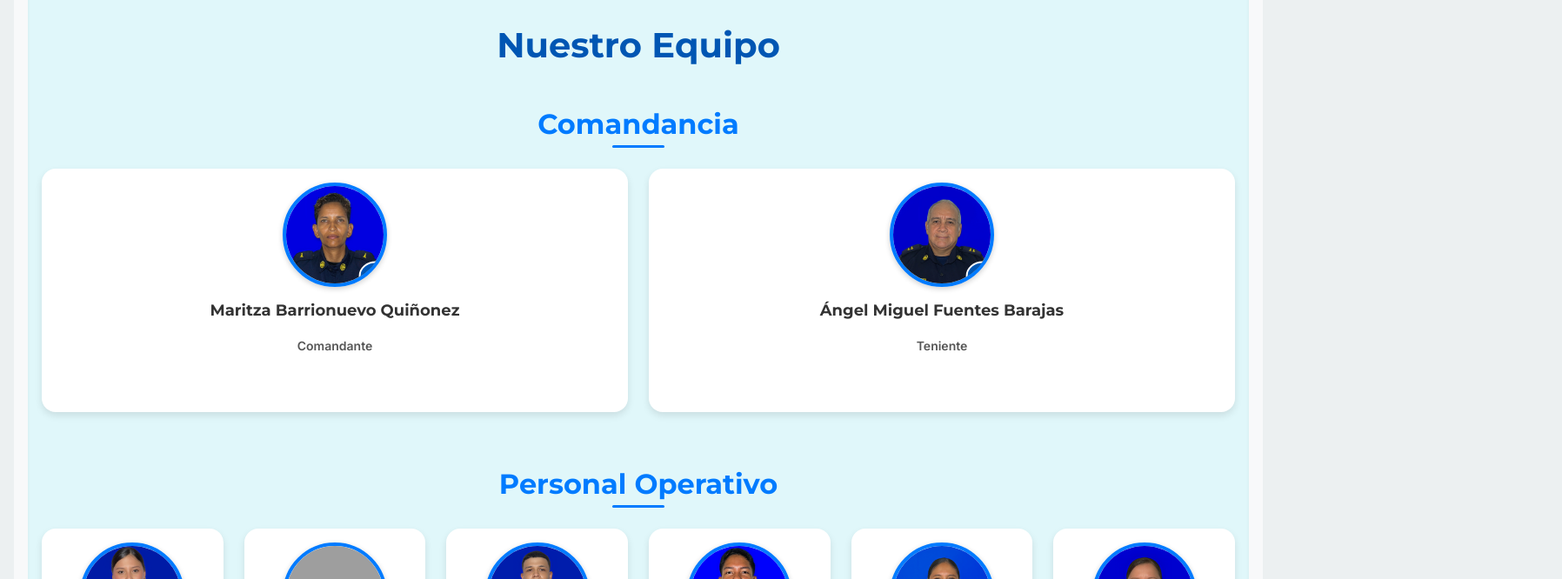
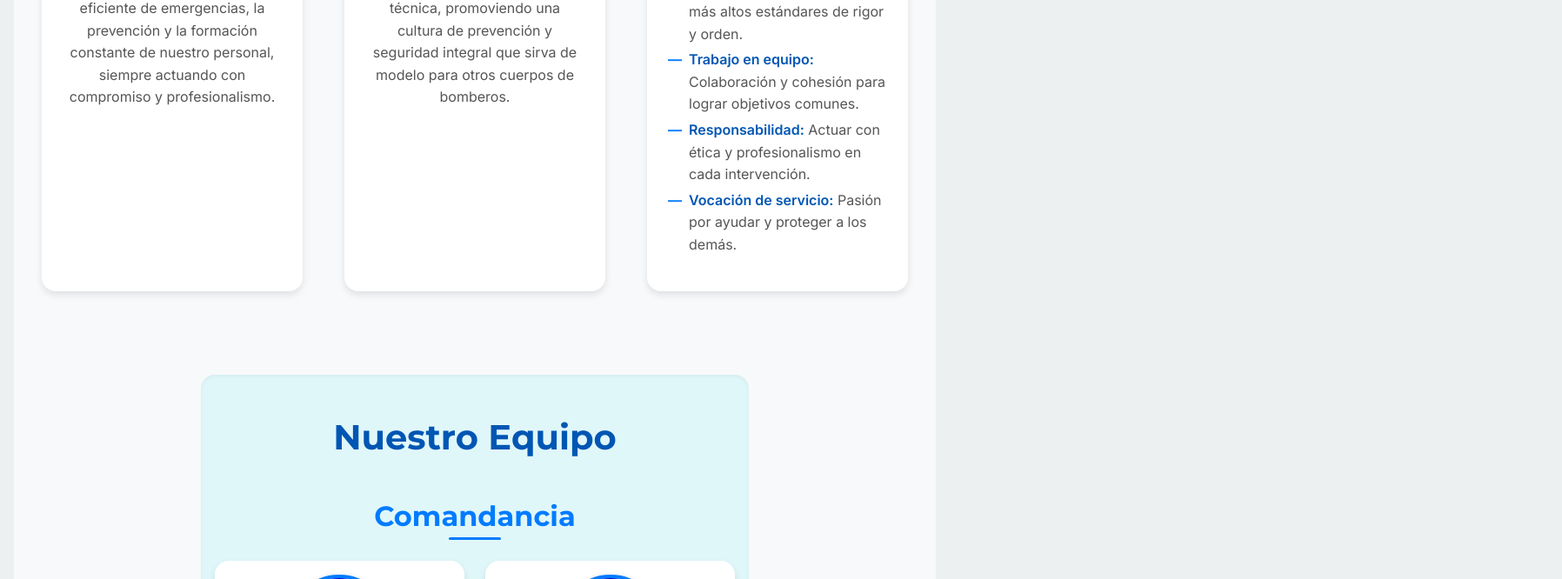
Before and after one commit to ranger22ss/bomberos-san-alberto-web, a React (Create React App) app: page /nosotros in a window 1280 px wide. Shown: the part 2134-2800 px from the top of the page at 87% size, 1796 px wide, since content can reach past the window. Built offline with nearby package versions, Linux system fonts and the light colour scheme; grey boxes are pictures that could not be loaded.

Commit message:
fix: Ajustado CSS de Contacto y Nosotros para el layout de dos columnas

```diff
--- a/src/pages/Nosotros.css
+++ b/src/pages/Nosotros.css
@@ -2,6 +2,7 @@
 @import url('https://fonts.googleapis.com/css2?family=Inter:wght@300;400;600;700;800&display=swap');
 
 /* Variables CSS (Deberían estar en index.css idealmente, pero las pongo aquí para que las tengas a mano) */
+/* Si ya tienes estas variables en index.css, ELIMINA esta sección :root de aquí para evitar duplicados. */
 :root {
     /* Colores primarios y de acento */
     --color-primary: #007bff; /* Azul vibrante */
@@ -43,24 +44,27 @@
     --font-size-hero: 3.5rem; /* Títulos de héroe */
 }
 
-/* Estilos globales para el body cuando el modal está abierto */
+/* Estilos globales para el body cuando el modal está abierto (no relacionados con el layout de página) */
 body.no-scroll {
     overflow: hidden;
 }
 
 /* Contenedor principal de la página Nosotros */
+/* --- CAMBIO CLAVE AQUÍ: Ajustar para que no impida el sidebar --- */
 .nosotros-main-container {
-    min-height: 100vh;
-    background-color: var(--color-background-body);
+    /* min-height: 100vh; */ /* ELIMINAR O AJUSTAR: El layout principal de App.js ya maneja la altura */
+    background-color: var(--color-background-body); /* Fondo de la página */
     color: var(--color-text-primary);
     font-family: 'Inter', sans-serif;
     display: flex;
-    flex-direction: column; /* Para apilar secciones verticalmente */
+    flex-direction: column;
+    padding: var(--spacing-md); /* Añadir un padding general para evitar que el contenido toque los bordes del main-content-area */
+    box-sizing: border-box; /* Incluye padding en el ancho total */
 }
 
 /* Sección Hero (cabecera) */
 .nosotros-hero-section {
-    background: linear-gradient(rgba(0, 0, 0, 0.5), rgba(0, 0, 0, 0.5)), url('https://via.placeholder.com/1920x400/007bff/ffffff?text=Bomberos+San+Alberto+Hero') no-repeat center center/cover; /* Reemplaza con tu imagen de fondo real */
+    background: linear-gradient(rgba(0, 0, 0, 0.5), rgba(0, 0, 0, 0.5)), url('https://via.placeholder.com/1920x400/007bff/ffffff?text=Bomberos+San+Alberto+Hero') no-repeat center center/cover;
     padding: var(--spacing-xxl) var(--spacing-md);
     text-align: center;
     color: var(--color-text-light);
@@ -68,13 +72,18 @@ body.no-scroll {
     flex-direction: column;
     justify-content: center;
     align-items: center;
-    position: relative; /* Para el mt-[-80px] de la historia */
-    height: 300px; /* Altura fija para el hero */
+    position: relative;
+    height: 300px;
+    /* max-width: 100%; No es necesario ya que el padre lo controla */
+    /* margin: 0 auto; No es necesario aquí, la flexbox del padre lo manejará */
+    border-radius: var(--spacing-md); /* Puedes añadir border-radius para que se vea más moderno */
+    overflow: hidden; /* Asegura que la imagen de fondo respete el border-radius */
+    margin-bottom: var(--spacing-xl); /* Espacio antes de la siguiente sección */
 }
 
 .nosotros-h1 {
     font-size: var(--font-size-hero);
-    font-weight: 800; /* Extra bold */
+    font-weight: 800;
     margin-bottom: var(--spacing-md);
     text-shadow: 2px 2px 4px rgba(0, 0, 0, 0.4);
 }
@@ -82,7 +91,7 @@ body.no-scroll {
 .nosotros-hero-subtitle {
     font-size: var(--font-size-lg);
     line-height: 1.5;
-    max-width: 900px; /* Para controlar el ancho del subtítulo */
+    max-width: 900px;
     padding: 0 var(--spacing-md);
     text-shadow: 1px 1px 3px rgba(0, 0, 0, 0.3);
 }
@@ -90,21 +99,23 @@ body.no-scroll {
 /* Sección Historia */
 .nosotros-historia {
     padding: var(--spacing-xl) var(--spacing-md);
-    margin: calc(-1 * var(--spacing-xl)) auto 0; /* Esto levanta la sección */
-    width: calc(100% - (2 * var(--spacing-md))); /* Ajusta el ancho para el margin */
-    max-width: 1200px; /* Similar a max-w-6xl */
+    /* --- CAMBIO CLAVE AQUÍ: Ajustar márgenes y ancho --- */
+    /* El margin negativo con auto puede causar problemas. Lo reemplazamos con un margin-top normal y un ancho máximo dentro del main-content-area */
+    margin: var(--spacing-lg) auto; /* Ajuste para separar del hero y centrar internamente */
+    /* width: calc(100% - (2 * var(--spacing-md))); */ /* Ya no es necesario si main-content-area tiene padding */
+    max-width: 1000px; /* Limita el ancho de la sección de historia dentro del main-content-area */
     background-color: var(--color-background-card);
     border-radius: var(--spacing-md);
     box-shadow: var(--shadow-medium);
     text-align: center;
-    position: relative; /* Para el z-index */
-    z-index: 10; /* Para que quede por encima del hero */
+    position: relative;
+    z-index: 10;
 }
 
 .nosotros-historia-content {
-    max-width: 900px; /* Para controlar el ancho del texto dentro */
+    max-width: 800px; /* Más angosto para mejor legibilidad */
     margin: 0 auto;
-    text-align: left; /* Alinea el texto a la izquierda dentro del content */
+    text-align: left;
 }
 
 .nosotros-historia-title {
@@ -130,10 +141,10 @@ body.no-scroll {
 
 .nosotros-mvv-grid {
     display: grid;
-    grid-template-columns: repeat(auto-fit, minmax(300px, 1fr)); /* 3 columnas responsivas */
+    grid-template-columns: repeat(auto-fit, minmax(300px, 1fr));
     gap: var(--spacing-xl);
-    max-width: 1400px; /* Para que las tarjetas se expandan */
-    margin: 0 auto;
+    max-width: 1200px; /* Controla el ancho máximo de la cuadrícula de tarjetas */
+    margin: 0 auto; /* Centra la cuadrícula */
     text-align: center;
 }
 
@@ -142,7 +153,7 @@ body.no-scroll {
     padding: var(--spacing-lg);
     border-radius: var(--spacing-md);
     box-shadow: var(--shadow-light);
-    border-top: 4px solid; /* El color se define por la clase específica */
+    border-top: 4px solid;
     transition: transform 0.3s ease, box-shadow 0.3s ease;
 }
 
@@ -151,9 +162,9 @@ body.no-scroll {
     box-shadow: var(--shadow-medium);
 }
 
-.nosotros-mvv-mission { border-top-color: #007bff; } /* Azul */
-.nosotros-mvv-vision { border-top-color: #dc3545; }   /* Rojo */
-.nosotros-mvv-values { border-top-color: #28a745; }   /* Verde */
+.nosotros-mvv-mission { border-top-color: #007bff; }
+.nosotros-mvv-vision { border-top-color: #dc3545; }
+.nosotros-mvv-values { border-top-color: #28a745; }
 
 .nosotros-mvv-title {
     font-size: var(--font-size-xl);
@@ -169,9 +180,9 @@ body.no-scroll {
 }
 
 .nosotros-mvv-list {
-    list-style: none; /* Quita los puntos de lista predeterminados */
+    list-style: none;
     padding-left: 0;
-    text-align: left; /* Alinea los ítems de lista a la izquierda */
+    text-align: left;
     font-size: var(--font-size-base);
     color: var(--color-text-secondary);
 }
@@ -179,14 +190,14 @@ body.no-scroll {
 .nosotros-mvv-list li {
     margin-bottom: var(--spacing-xs);
     position: relative;
-    padding-left: var(--spacing-lg); /* Espacio para el guion */
+    padding-left: var(--spacing-lg);
 }
 
 .nosotros-mvv-list li::before {
-    content: '—'; /* Guion como viñeta */
+    content: '—';
     position: absolute;
     left: 0;
-    color: var(--color-primary); /* Color del guion */
+    color: var(--color-primary);
     font-weight: bold;
 }
 
@@ -199,13 +210,13 @@ body.no-scroll {
 /* Sección Nuestro Equipo (El mosaico) */
 .nuestro-equipo-section {
     padding: var(--spacing-xl) var(--spacing-md);
-    background-color: var(--color-blue-50); /* Un azul claro para el fondo de esta sección */
+    background-color: var(--color-blue-50);
     text-align: center;
     border-radius: var(--spacing-md);
-    box-shadow: inset 0 2px 4px rgba(0, 0, 0, 0.05); /* Sombra interna sutil */
-    margin: var(--spacing-xl) auto; /* Margen para separarla */
-    max-width: 1500px; /* Para que el mosaico sea amplio */
-    width: calc(100% - (2 * var(--spacing-md))); /* Ajusta el ancho para el margin */
+    box-shadow: inset 0 2px 4px rgba(0, 0, 0, 0.05);
+    margin: var(--spacing-xl) auto; /* Centra la sección dentro del main-content-area */
+    max-width: 1400px; /* Ajusta el ancho máximo de esta sección para que se vea bien */
+    /* width: calc(100% - (2 * var(--spacing-md))); */ /* Ya no necesario si main-content-area tiene padding */
 }
 
 .nuestro-equipo-title {
@@ -220,7 +231,7 @@ body.no-scroll {
 }
 
 .equipo-categoria-container {
-    margin-bottom: var(--spacing-xxl); /* Espacio entre categorías */
+    margin-bottom: var(--spacing-xxl);
 }
 
 .equipo-categoria-title {
@@ -229,7 +240,7 @@ body.no-scroll {
     color: var(--color-primary);
     margin-bottom: var(--spacing-lg);
     position: relative;
-    display: inline-block; /* Para aplicar el borde inferior */
+    display: inline-block;
     padding-bottom: var(--spacing-sm);
 }
 
@@ -239,7 +250,7 @@ body.no-scroll {
     left: 50%;
     transform: translateX(-50%);
     bottom: 0;
-    width: 60px; /* Ancho de la línea */
+    width: 60px;
     height: 3px;
     background-color: var(--color-primary);
     border-radius: 2px;
@@ -248,12 +259,11 @@ body.no-scroll {
 
 .equipo-grid {
     display: grid;
-    /* Columnas responsivas para el mosaico */
-    grid-template-columns: repeat(auto-fit, minmax(180px, 1fr)); /* Imágenes más pequeñas, se ajustan */
-    gap: var(--spacing-lg); /* Espacio entre las tarjetas */
+    grid-template-columns: repeat(auto-fit, minmax(180px, 1fr));
+    gap: var(--spacing-lg);
     justify-content: center;
-    align-items: stretch; /* Asegura que todas las tarjetas tengan la misma altura si el contenido es variable */
-    max-width: 1600px; /* Puede ser más ancho para el mosaico */
+    align-items: stretch;
+    max-width: 100%; /* Permite que el grid ocupe todo el ancho disponible del .nuestro-equipo-section */
     margin: 0 auto;
 }
 
@@ -268,23 +278,23 @@ body.no-scroll {
     text-align: center;
     transition: transform 0.3s ease, box-shadow 0.3s ease;
     cursor: pointer;
-    min-height: 280px; /* Altura mínima para las tarjetas, ajusta según contenido */
-    justify-content: flex-start; /* Alinea el contenido hacia arriba */
+    min-height: 280px;
+    justify-content: flex-start;
 }
 
 .miembro-equipo-card:hover {
-    transform: translateY(-8px); /* Elevación al pasar el ratón */
+    transform: translateY(-8px);
     box-shadow: var(--shadow-medium);
 }
 
 .miembro-foto-container {
     position: relative;
-    width: 120px; /* Tamaño de la foto */
-    height: 120px; /* Tamaño de la foto */
+    width: 120px;
+    height: 120px;
     margin-bottom: var(--spacing-md);
     border-radius: 50%;
-    overflow: hidden; /* Asegura que la foto redonda se recorte bien */
-    border: 4px solid var(--color-primary); /* Borde de la foto */
+    overflow: hidden;
+    border: 4px solid var(--color-primary);
     box-shadow: 0 2px 6px rgba(0, 0, 0, 0.2);
     transition: border-color 0.3s ease;
 }
@@ -296,8 +306,8 @@ body.no-scroll {
 .miembro-foto {
     width: 100%;
     height: 100%;
-    object-fit: cover; /* Recorta la imagen para que encaje */
-    display: block; /* Elimina espacio extra */
+    object-fit: cover;
+    display: block;
 }
 
 .miembro-rango-icon {
@@ -308,11 +318,11 @@ body.no-scroll {
     color: var(--color-text-light);
     border-radius: 50%;
     font-size: var(--font-size-md);
-    padding: 6px; /* Espacio alrededor del icono */
-    line-height: 1; /* Ajusta la altura de línea */
-    transform: translate(25%, 25%); /* Desplaza el icono un poco fuera del círculo */
+    padding: 6px;
+    line-height: 1;
+    transform: translate(25%, 25%);
     box-shadow: var(--shadow-light);
-    border: 2px solid var(--color-background-card); /* Borde para separarlo del fondo */
+    border: 2px solid var(--color-background-card);
 }
 
 
@@ -321,7 +331,7 @@ body.no-scroll {
     font-weight: 700;
     color: var(--color-text-primary);
     margin-bottom: var(--spacing-xs);
-    line-height: 1.3; /* Ajuste para nombres largos */
+    line-height: 1.3;
 }
 
 .miembro-cargo {
@@ -331,13 +341,11 @@ body.no-scroll {
     margin-bottom: var(--spacing-sm);
 }
 
-/* Biografía no se muestra en la tarjeta, solo en el modal */
-
-/* Sección Contacto */
+/* Sección Contacto (al final de Nosotros) */
 .nosotros-contacto-section {
     padding: var(--spacing-xl) var(--spacing-md);
-    max-width: 1400px;
-    margin: var(--spacing-xl) auto;
+    max-width: 1000px; /* Ajusta el ancho máximo de esta sección final */
+    margin: var(--spacing-xl) auto; /* Centra la sección */
     text-align: center;
 }
 
@@ -353,8 +361,8 @@ body.no-scroll {
     padding: var(--spacing-xl);
     border-radius: var(--spacing-md);
     box-shadow: var(--shadow-medium);
-    border-left: 4px solid #dc3545; /* Color rojo */
-    max-width: 800px; /* Ancho máximo para la tarjeta de contacto */
+    border-left: 4px solid #dc3545;
+    max-width: 800px;
     margin: 0 auto;
 }
 
@@ -371,11 +379,11 @@ body.no-scroll {
     color: var(--color-text-light);
     font-weight: 700;
     padding: var(--spacing-md) var(--spacing-xl);
-    border-radius: 9999px; /* Para un botón ovalado */
+    border-radius: 9999px;
     transition: background-color 0.3s ease, transform 0.3s ease, box-shadow 0.3s ease;
     box-shadow: var(--shadow-light);
     font-size: var(--font-size-lg);
-    text-decoration: none; /* Asegura que no tenga subrayado */
+    text-decoration: none;
 }
 
 .nosotros-contacto-button:hover {
@@ -390,7 +398,8 @@ body.no-scroll {
     margin-top: var(--spacing-md);
 }
 
-/* Estilos del Modal */
+/* Estilos del Modal (Asumo que son para el modal de miembros del equipo, no para el layout general) */
+/* Mantener estos estilos si tu componente Miembros del Equipo usa un modal */
 .modal-overlay {
     position: fixed;
     top: 0;
@@ -401,9 +410,9 @@ body.no-scroll {
     display: flex;
     justify-content: center;
     align-items: center;
-    z-index: 9999; /* Asegura que esté por encima de todo */
-    backdrop-filter: blur(5px); /* Efecto de desenfoque */
-    animation: fadeIn 0.3s ease-out; /* Animación de aparición */
+    z-index: 9999;
+    backdrop-filter: blur(5px);
+    animation: fadeIn 0.3s ease-out;
 }
 
 .modal-content {
@@ -411,10 +420,10 @@ body.no-scroll {
     border-radius: var(--spacing-md);
     box-shadow: var(--shadow-large);
     padding: var(--spacing-xl);
-    max-width: 450px; /* Ancho moderado para el modal */
-    width: 90%; /* Ancho responsivo */
+    max-width: 450px;
+    width: 90%;
     position: relative;
-    animation: scaleIn 0.3s ease-out; /* Animación de escala */
+    animation: scaleIn 0.3s ease-out;
     display: flex;
     flex-direction: column;
     align-items: center;
@@ -497,7 +506,7 @@ body.no-scroll {
     }
     .nosotros-historia {
         padding: var(--spacing-lg);
-        margin: var(--spacing-lg) auto 0;
+        margin: var(--spacing-lg) auto; /* Ajustado */
     }
     .nosotros-historia-title,
     .nosotros-mvv-title,
@@ -506,7 +515,7 @@ body.no-scroll {
         font-size: var(--font-size-xl);
     }
     .equipo-grid {
-        grid-template-columns: repeat(auto-fit, minmax(150px, 1fr)); /* Menos columnas en pantallas pequeñas */
+        grid-template-columns: repeat(auto-fit, minmax(150px, 1fr));
         gap: var(--spacing-md);
     }
     .miembro-foto-container {
@@ -543,7 +552,7 @@ body.no-scroll {
         font-size: var(--font-size-xl);
     }
     .equipo-grid {
-        grid-template-columns: repeat(auto-fit, minmax(120px, 1fr)); /* Incluso más pequeñas para móviles */
+        grid-template-columns: repeat(auto-fit, minmax(120px, 1fr));
         gap: var(--spacing-sm);
     }
     .miembro-foto-container {
@@ -551,11 +560,11 @@ body.no-scroll {
         height: 90px;
     }
     .miembro-rango-icon {
-      font-size: var(--font-size-sm);
-      padding: 4px;
+        font-size: var(--font-size-sm);
+        padding: 4px;
     }
     .miembro-equipo-card {
-        min-height: 220px; /* Ajuste para el contenido */
+        min-height: 220px;
         padding: var(--spacing-sm);
     }
     .modal-foto {
```
Also changed, not shown: src/pages/Contacto.css (+37 -37 lines).
